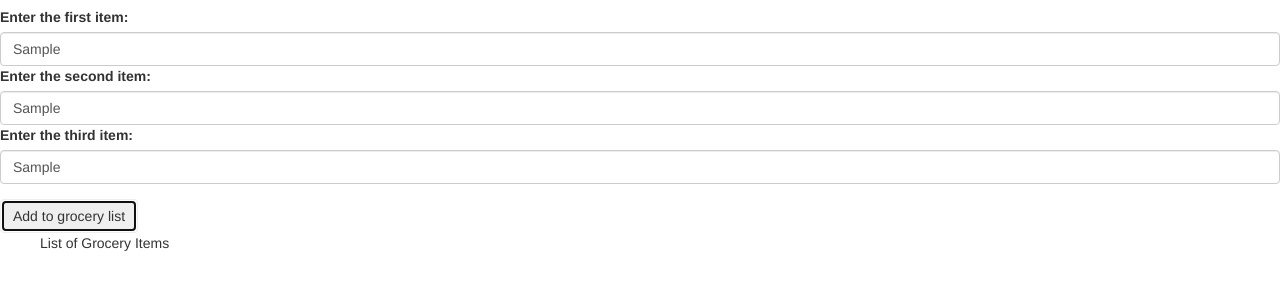
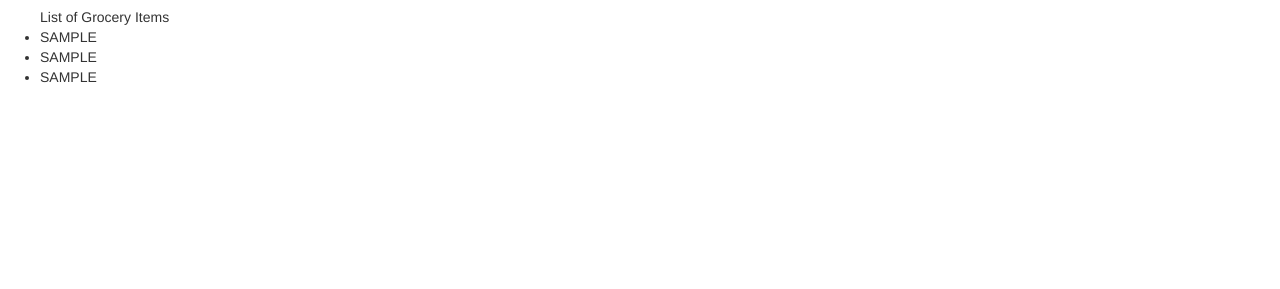
Before and after one commit to denniseortega/grocery-list, a plain HTML site: page index.html in a window 1280 px wide. Both pictures are taken after typing "Sample", "Sample", "Sample" into the empty fields and a click on the button "Add to grocery list". Shown: the part 63-352 px from the top of the page. Drawn offline with Linux system fonts and the light colour scheme.

Commit message:
add toggle to hide form and show list. Refactor form array

```diff
--- a/index.html
+++ b/index.html
@@ -9,7 +9,7 @@
   </head>
   <body>
     <h1>Grocery List</h1>
-    <form>
+    <form id="form1">
       <div class="form-group">
         <label for="labelTextBox1">Enter the first item:</label>
         <input type="text" class="form-control" id="item1">
--- a/js/scripts.js
+++ b/js/scripts.js
@@ -1,27 +1,39 @@
+var blanks = ["#item1", "#item2","#item3"];
+
 var userText = [];
-var uppercaseArray =[];
+var upperCaseArray =[];
 
 
 
 $(document).ready(function() {
+  $("#thingsList").toggle();
   $("button#add").click(function(){
 
+    blanks.forEach(function(blank){
+      text=$(blank).val();
+      userText.push(text);
+    });
 
-    var text=$("#item1").val();
-    console.log(text);
-    userText.push(text);
-    var text2=$("#item2").val();
-    userText.push(text2);
-    var text3=$("#item3").val();
-    userText.push(text3);
+    // var text=$("#item1").val();
+    // userText.push(text);
+    // var text2=$("#item2").val();
+    // userText.push(text2);
+    // var text3=$("#item3").val();
+    // userText.push(text3);
     //$('ul').append('<li>' +userText.pop()+ '</li>');
     //$('ul').append('<li>' +userText.pop()+ '</li>');
 
-    var uppercaseArray=userText.map(function(word){
+    var upperCaseArray=userText.map(function(word){
       return word.toUpperCase();
     });
 
-    console.log(uppercaseArray.sort());
+    console.log(upperCaseArray.sort());
+    upperCaseArray.forEach(function(upperCaseWord){
+      $('ul').append('<li>' +upperCaseWord+ '</li>');
+    })
+
+    $("#form1").toggle();
+    $("#thingsList").toggle();
 
 
   });
```
